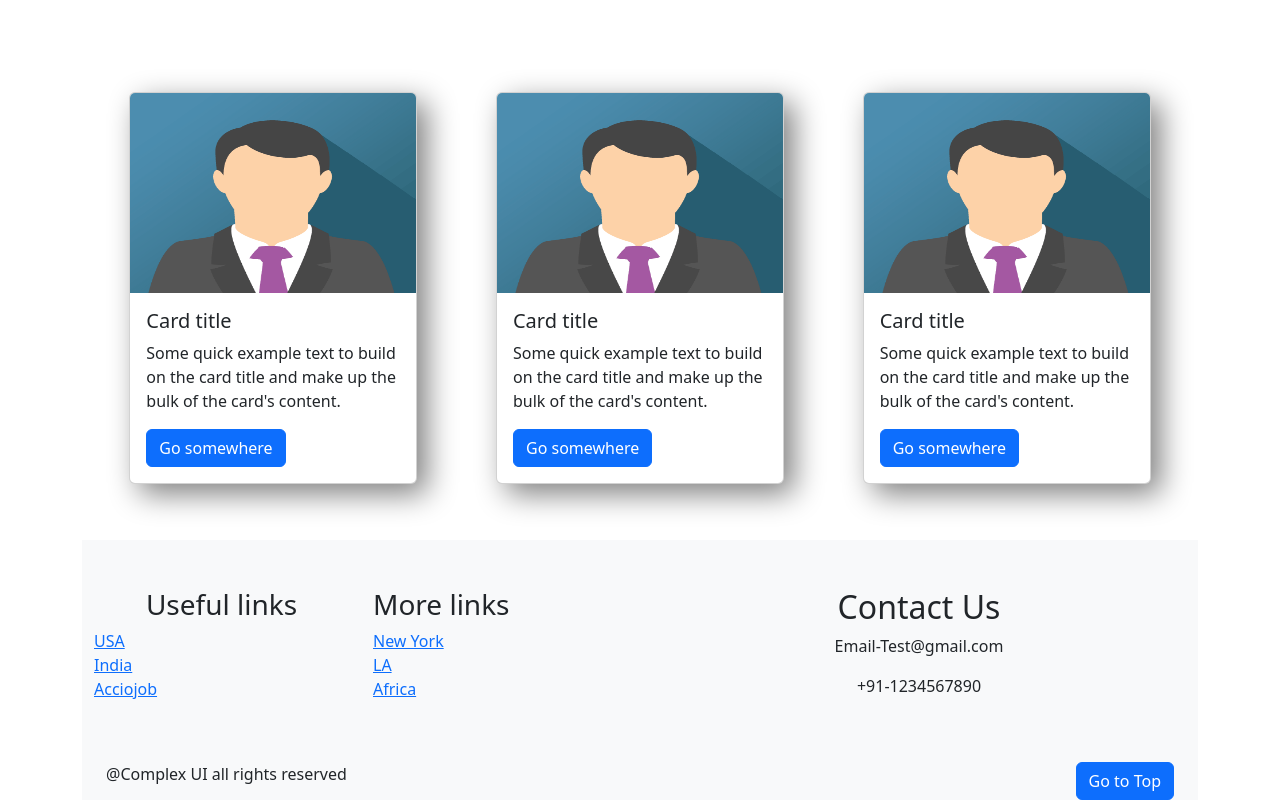
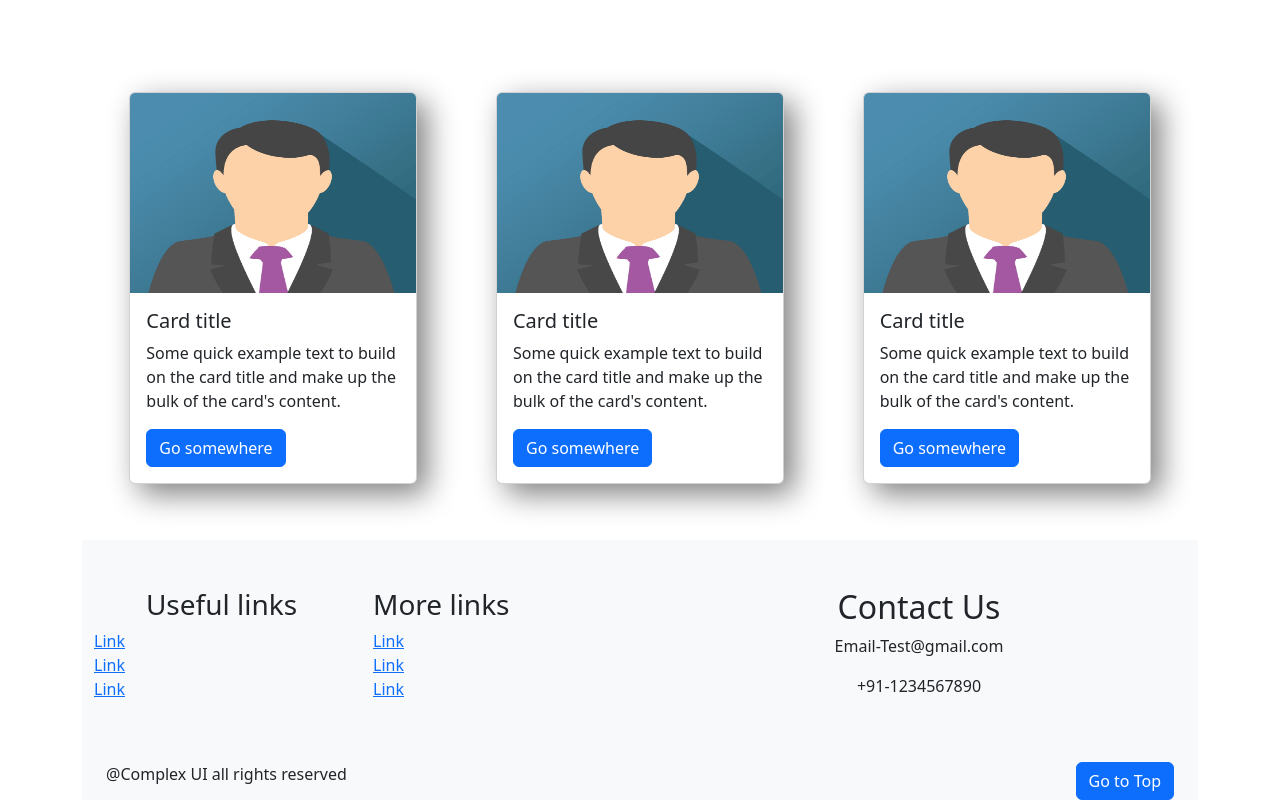
Before and after one commit to prashantcodehub/prshantcodehub.github.io, a plain HTML site: page index.html in a window 1280 px wide. Shown: the part 2564-3364 px from the top of the page. Drawn offline with nearby package versions, Linux system fonts and the light colour scheme.

Commit message:
Update index.html

```diff
--- a/index.html
+++ b/index.html
@@ -166,17 +166,17 @@
             <div class="col-lg-3 col-sm-12 col-xs-12 text-sm-center mt-sm-5">
                 <h3 class="text-lg-center text-sm-start">Useful links</h3>
                 <div class="d-flex flex-column text-start">
-                <a href="#">USA</a>
-                <a href="#">India</a>
-                <a href="#">Acciojob</a>
+                <a href="#">Link</a>
+                <a href="#">Link</a>
+                <a href="#">Link</a>
                 </div>
             </div>
             <div class="col-lg-3 col-sm-12 col-xs-12 text-center mt-sm-5 ">
                 <h3 class="text-start">More links</h3>
                 <div class="d-flex flex-column text-start">
-                    <a href="#">New York</a>
-                    <a href="#">LA</a>
-                    <a href="#">Africa</a>
+                    <a href="#">Link</a>
+                    <a href="#">Link</a>
+                    <a href="#">Link</a>
                     </div>
             </div>
             <div class="container-fluid col-lg-3 col-sm-12 col-xs-12 mt-sm-5">
```
